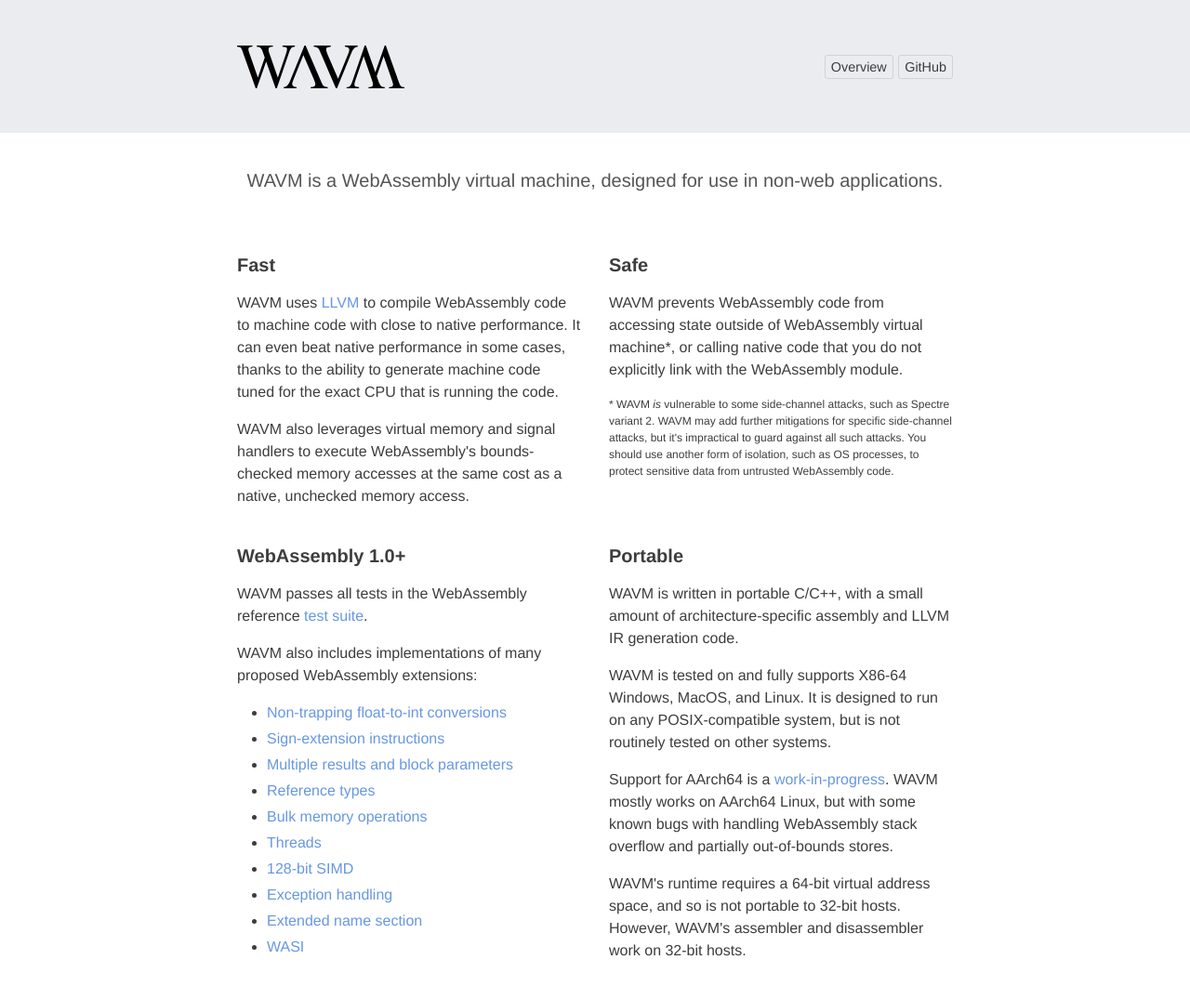
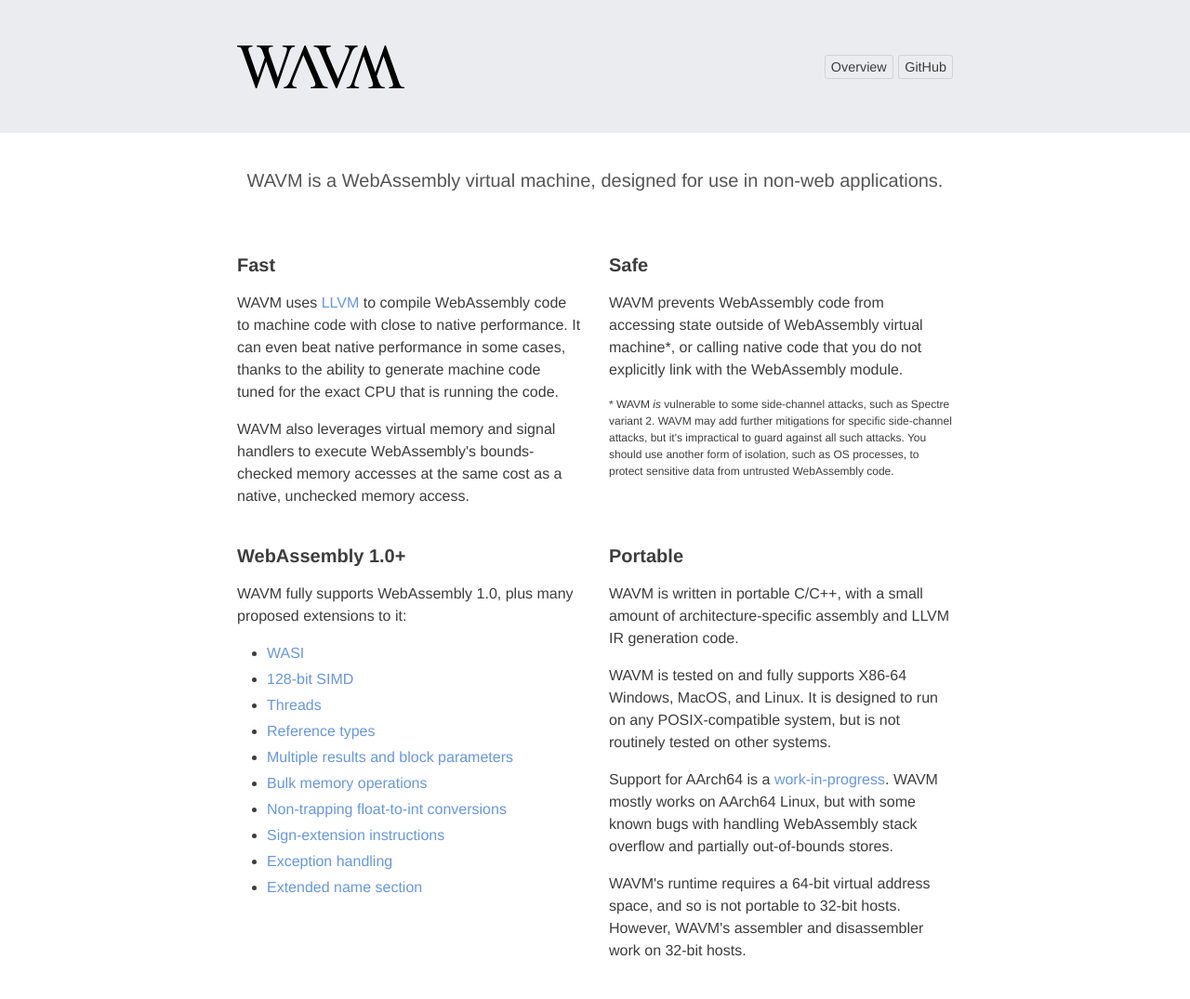
Before and after one commit to WAVM/wavm.github.io, a Jekyll site: the page built from index.md, in a window 1280 px wide. Shown: the whole page at 93% size. Built offline with Jekyll 4.4.1, drawn with Linux system fonts in a browser that asks for light colours.

Commit message:
Tweak the supported extensions list

```diff
--- a/index.md
+++ b/index.md
@@ -18,19 +18,18 @@
 <div class="row">
   <div class="col-xs-12 col-md-6">
     <h3>WebAssembly 1.0+</h3>
-    <p>WAVM passes all tests in the WebAssembly reference <a href="https://github.com/WebAssembly/spec/tree/master/test/core">test suite</a>.</p>
-    <p>WAVM also includes implementations of many proposed WebAssembly extensions:</p>
+    <p>WAVM fully supports WebAssembly 1.0, plus many proposed extensions to it:</p>
     <ul>
+      <li><a href="https://github.com/WebAssembly/WASI">WASI</a></li>
+      <li><a href="https://github.com/WebAssembly/simd">128-bit SIMD</a></li>
+      <li><a href="https://github.com/WebAssembly/threads">Threads</a></li>
+      <li><a href="https://github.com/WebAssembly/reference-types">Reference types</a></li>
+      <li><a href="https://github.com/WebAssembly/multi-value">Multiple results and block parameters</a></li>
+      <li><a href="https://github.com/webassembly/bulk-memory-operations">Bulk memory operations</a></li>
       <li><a href="https://github.com/WebAssembly/nontrapping-float-to-int-conversions">Non-trapping float-to-int conversions</a></li>
       <li><a href="https://github.com/WebAssembly/sign-extension-ops">Sign-extension instructions</a></li>
-      <li><a href="https://github.com/WebAssembly/multi-value">Multiple results and block parameters</a></li>
-      <li><a href="https://github.com/WebAssembly/reference-types">Reference types</a></li>
-      <li><a href="https://github.com/webassembly/bulk-memory-operations">Bulk memory operations</a></li>
-      <li><a href="https://github.com/WebAssembly/threads">Threads</a></li>
-      <li><a href="https://github.com/WebAssembly/simd">128-bit SIMD</a></li>
       <li><a href="https://github.com/WebAssembly/exception-handling">Exception handling</a></li>
       <li><a href="https://github.com/WebAssembly/extended-name-section">Extended name section</a></li>
-      <li><a href="https://github.com/WebAssembly/WASI">WASI</a></li>
     </ul>
   </div>
   <div class="col-xs-12 col-md-6">
```
